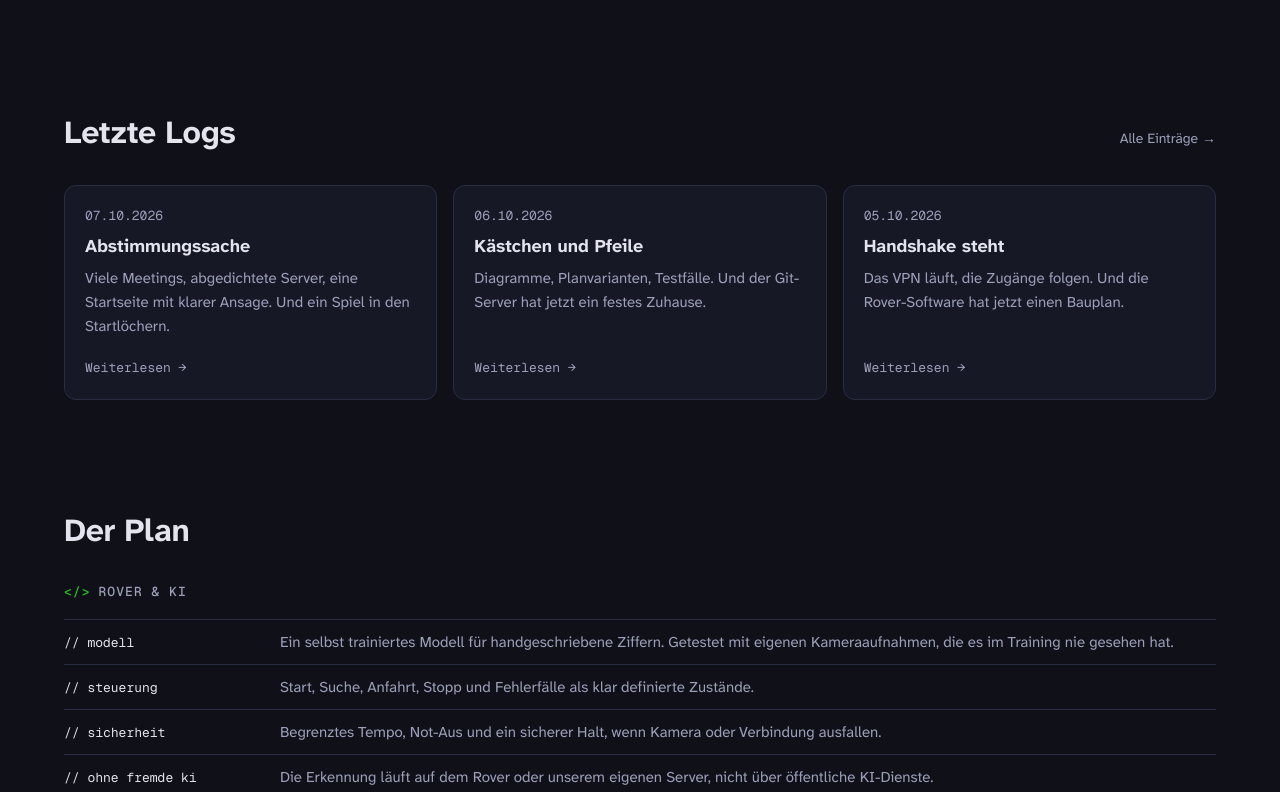
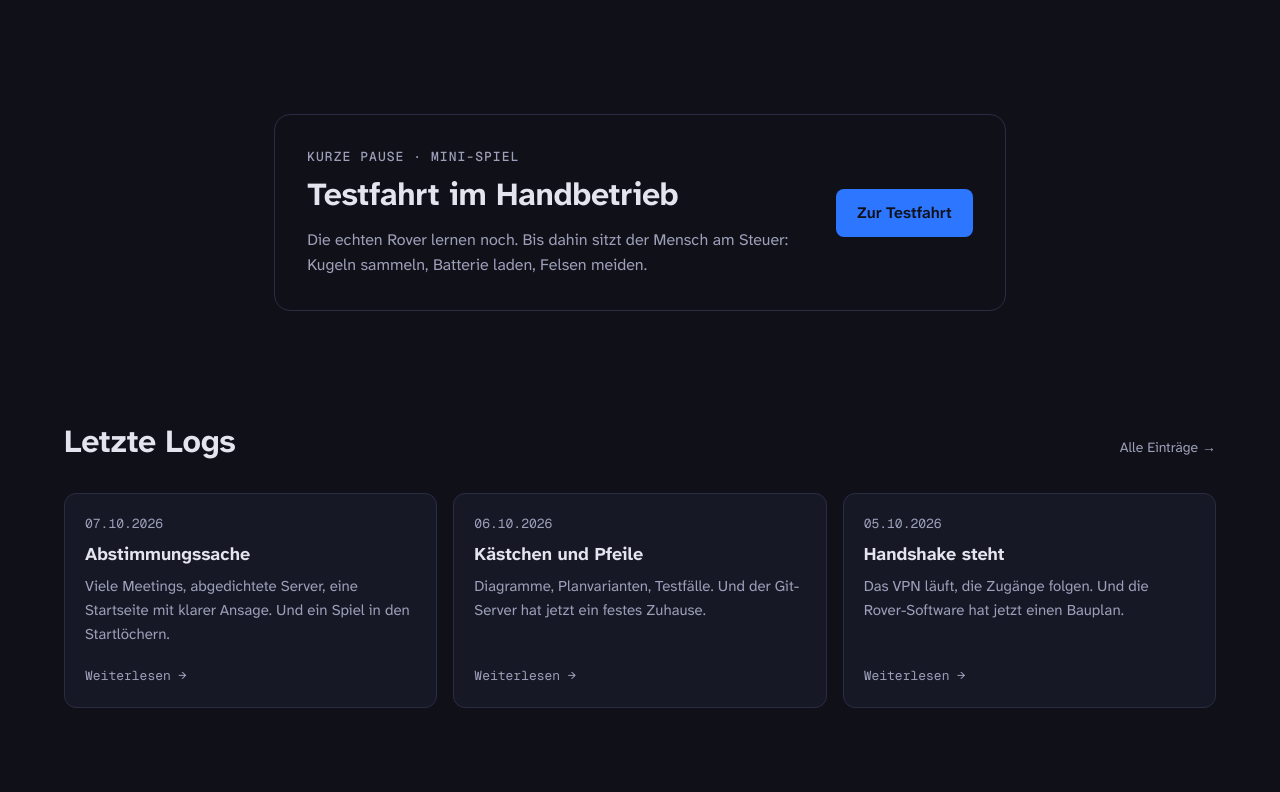
Before and after one commit to digiCoon/discRovery, a React (Vite) app: page / in a window 1280 px wide. Shown: the part 1027-1819 px from the top of the page. Built offline with nearby package versions, Linux system fonts and the light colour scheme.

Commit message:
Add game teaser to the start page, polish texts and exclude raw game file from crawlers

```diff
--- /dev/null
+++ b/src/components/GameTeaser.jsx
@@ -0,0 +1,20 @@
+import { Link } from 'react-router'
+import '../styles/GameTeaser.css'
+
+export default function GameTeaser() {
+    return (
+        <section className="section game-teaser" aria-labelledby="game-teaser-title">
+            <div className="game-teaser__text">
+                <p className="eyebrow">Kurze Pause · Mini-Spiel</p>
+                <h2 id="game-teaser-title" className="game-teaser__title">Testfahrt im Handbetrieb</h2>
+                <p className="game-teaser__intro">
+                    Die echten Rover lernen noch. Bis dahin sitzt der Mensch am Steuer:<br/>Kugeln sammeln, Batterie laden, Felsen meiden.
+                </p>
+            </div>
+
+            <Link to="/spiel" className="button button--primary">
+                Zur Testfahrt
+            </Link>
+        </section>
+    )
+}
--- a/src/components/Header.jsx
+++ b/src/components/Header.jsx
@@ -14,7 +14,7 @@ export default function Header() {
                 <nav className="site-nav" aria-label="Hauptnavigation">
                     <NavLink to="/" end>Home</NavLink>
                     <NavLink to="/logbuch">Logbuch</NavLink>
-                    <NavLink to="/spiel">Spiel</NavLink>
+                    <NavLink to="/spiel">Testfahrt</NavLink>
                 </nav>
             </div>
         </header>
--- a/src/components/Hero.jsx
+++ b/src/components/Hero.jsx
@@ -13,7 +13,7 @@ export default function Hero() {
                     <span className="hero__claim">Autonom. Oder gar nicht.</span>
                 </h1>
                 <p>
-                    In fünf Wochen bringen wir unserem Rover bei, Gesten und handgeschriebene Ziffern zu erkennen,
+                    In fünf Wochen bringen wir unseren Rovern <b>Graf Zahl</b> und <b>Ernie</b> bei, Gesten und handgeschriebene Ziffern zu erkennen,
                     farbige Kugeln zu finden und sie in fester Reihenfolge anzufahren. Ohne Fernsteuerung,
                     ohne Schubsen.<br/>
                     Nur wir, der Code und eine große Portion Optimismus (und Hoffnung).
--- a/src/pages/Home.jsx
+++ b/src/pages/Home.jsx
@@ -1,5 +1,6 @@
 import Hero from '../components/Hero.jsx'
 import Challenges from '../components/Challenges.jsx'
+import GameTeaser from '../components/GameTeaser.jsx'
 import LatestEntries from '../components/LatestEntries.jsx'
 import Team from '../components/Team.jsx'
 import Plan from '../components/Plan.jsx'
@@ -9,6 +10,7 @@ export default function Home() {
         <>
             <Hero />
             <Challenges />
+            <GameTeaser />
             <LatestEntries />
             <Plan />
             <Team />
--- /dev/null
+++ b/src/styles/GameTeaser.css
@@ -0,0 +1,41 @@
+/* Light frame, only as wide as its content and centred on the page */
+.game-teaser {
+    display: grid;
+    gap: 1.5rem;
+    justify-items: start;
+    width: fit-content;
+    max-width: 100%;
+    margin-inline: auto;
+    padding: clamp(1.5rem, 3vw, 2rem);
+    border: 1px solid var(--color-border);
+    border-radius: 1rem;
+}
+
+.game-teaser__title {
+    margin: 0.5rem 0 0.75rem;
+    font-size: clamp(1.5rem, 3vw, 2rem);
+    line-height: 1.2;
+    letter-spacing: -0.01em;
+}
+
+.game-teaser__intro {
+    max-width: 34rem;
+    margin: 0;
+    color: var(--color-text-muted);
+}
+
+/* Button right next to the text once there is room */
+@media (min-width: 48rem) {
+    .game-teaser {
+        grid-template-columns: auto auto;
+        align-items: center;
+        gap: 3rem;
+    }
+}
+
+/* The game needs a keyboard, so small screens skip the teaser */
+@media (max-width: 47.99rem) {
+    .game-teaser {
+        display: none;
+    }
+}
--- a/vite.config.js
+++ b/vite.config.js
@@ -35,6 +35,8 @@ function seoFiles(siteUrl) {
         'User-agent: *',
         'Crawl-delay: 10',
         'Allow: /',
+        // The game file itself is only meant to be seen embedded in /spiel
+        'Disallow: /game/',
         `Sitemap: ${siteUrl}/sitemap.xml`,
         '',
         '# Block AI training crawlers',
```
